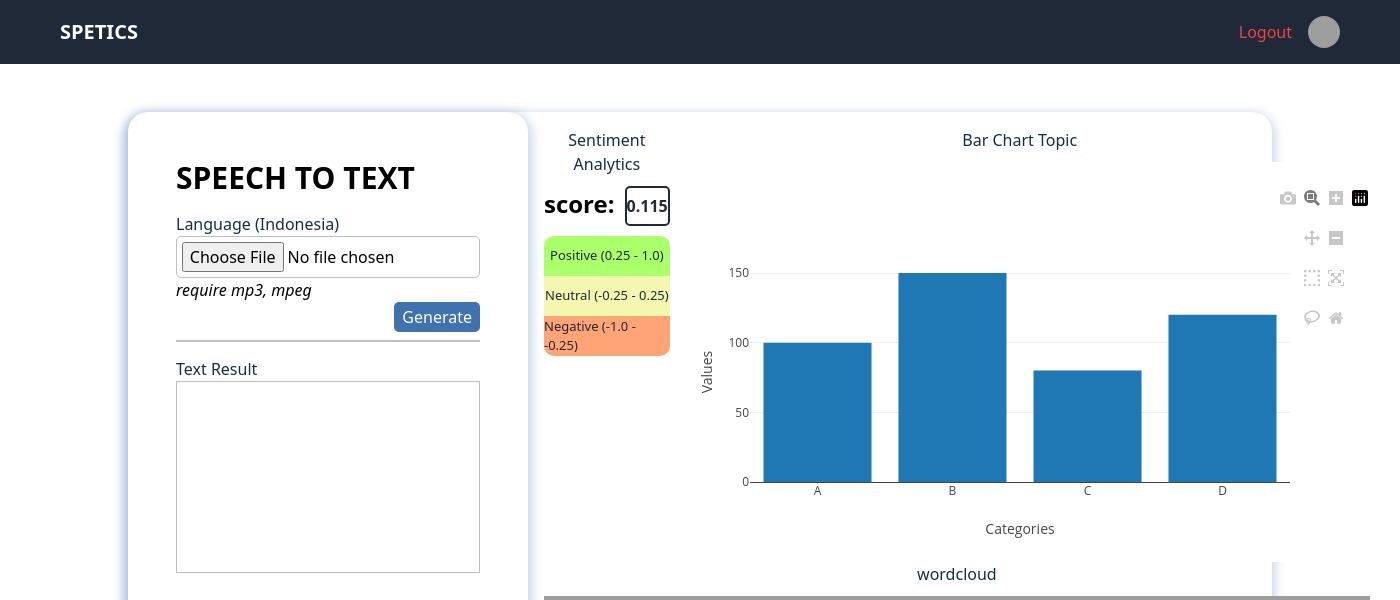
After one commit to abramwf/SPETICTS, a Django app: template analyticts/templates/input.html in a window 1400 px wide. The commit adds this page. Shown: the top 600 px of the page. Run offline with Django 5.2, Linux system fonts and the light colour scheme; the template is opened without the code that fills it, so the values that code supplies are empty; style sheets or scripts are compiled from the project's sources; some libraries are stand-ins or nearby versions; grey boxes are pictures that could not be loaded.

Commit message:
update fe

```diff
--- /dev/null
+++ b/analyticts/templates/input.html
@@ -0,0 +1,135 @@
+<!DOCTYPE html>
+<html lang="en">
+<head>
+    <meta charset="UTF-8">
+    <meta name="viewport" content="width=device-width, initial-scale=1.0">
+    <title>Document</title>
+    {% load static %}
+    <link rel="stylesheet" href="{% static 'styles/style.css' %}">
+    <link rel="stylesheet" href="https://cdn.jsdelivr.net/npm/bootstrap-icons@1.11.3/font/bootstrap-icons.min.css">
+    <link href="https://cdn.jsdelivr.net/npm/tailwindcss@2.2.19/dist/tailwind.min.css" rel="stylesheet">
+    <script src="https://cdn.plot.ly/plotly-latest.min.js"></script>
+</head>
+<body class="bg-#DFEEFF">
+    <header>
+        <nav class="bg-gray-800 p-4">
+            <div class="max-w-7xl mx-auto flex items-center justify-between">
+                <div class="flex items-center">
+                    <a href="profile-page.html" class="text-white text-xl font-semibold">SPETICS</a>
+                </div>
+                <div class="hidden md:flex items-center space-x-4">
+                    <a href="#" class="text-red-500 hover:text-white">Logout</a>
+                    <img src="../image/ProfilePic.jpg" alt="Profile Picture" class="h-8 w-8 rounded-full">
+                </div>
+                <div class="md:hidden">
+                    <button class="text-gray-300 hover:text-white focus:outline-none">
+                        <svg xmlns="http://www.w3.org/2000/svg" class="h-6 w-6" fill="none" viewBox="0 0 24 24" stroke="currentColor">
+                            <path stroke-linecap="round" stroke-linejoin="round" stroke-width="2" d="M4 6h16M4 12h16m-7 6h7"></path>
+                        </svg>
+                    </button>
+                </div>
+            </div>
+        </nav>
+    </header>
+
+    <div class="box">
+        <div class="stt-vz">
+            <div class="stt-detil" style="width: 25rem;">
+                <div class="project-name" style="margin-bottom: 1rem;">
+                    <h1 class="text-3xl font-bold">SPEECH TO TEXT</h1>
+                </div>
+                <div class="lang">
+                    <h3>Language (Indonesia)</h3>
+                </div>
+                <div class="audio-file" style="width: 100%; padding: 0.3rem; background: white; border: 1px #BFBFBF solid; border-radius: 5px;">
+                    <input type="file" name="Upload File" id="" >
+                </div>
+                <p style="font-style: italic;">require mp3, mpeg</p>
+                <input type="button" id="generate-stt" value="Generate">
+                <div class="result-text">
+                    <h3 style="margin-top: 15px;">Text Result</h3>
+                    <div class="result-box">
+                    </div>
+                </div>
+            </div>
+            <div class="chart-box" style="width: 100%; padding: 1rem;">
+                <div class="sat">
+                    <div class="SA" style="width: auto;">
+                        <h2 id="chart" style="margin-top: 0;">Sentiment Analytics</h2>
+                        <div class="sa-score" style="display: flex;">
+                            <p style="font-size: x-large; font-weight: bold; margin-right: 10px; justify-self: center;">score:</p>
+                            <div class="sa-score-box" style="display: flex; height: 40px; width: 100%; border-radius: 5px; align-items: center; justify-content: center; margin-bottom: 10px; border: 2px solid rgb(31 41 55); color: rgb(31 41 55); font-weight: 600;">0.115</div>
+                        </div>
+                        <div class="sa-info" style=" border-radius: 10px; overflow: hidden;">
+                            <div class="sa-score-box" style="display: flex; height: 40px; width: 100%; align-items: center; justify-content: center; background-color: #abff6b; color: rgb(31 41 55); font-weight: 500;">Positive (0.25 - 1.0)</div>
+                            <div class="sa-score-box" style="display: flex; height: 40px; width: 100%; align-items: center; justify-content: center; background-color: #f3f7b0; color: rgb(31 41 55); font-weight: 500;">Neutral (-0.25 - 0.25)</div>
+                            <div class="sa-score-box" style="display: flex; height: 40px; width: 100%; align-items: center; justify-content: center; background-color: #ffa476; color: rgb(31 41 55); font-weight: 500;">Negative (-1.0 - -0.25)</div>
+                        </div>
+                    </div>
+                    <div class="bar-chart" style="">
+                        <h2 id="chart">Bar Chart Topic</h2>
+                        <div id="barChart" style=""></div>
+                    </div>
+                </div>
+                <div class="wordcloud">
+                    <h2 id="chart">wordcloud</h2>
+                    <img src="../image/wordcloud.svg" alt="" srcset="" style="width: 100%; height: 400px; object-fit: cover;">
+                </div>
+            </div>
+        </div>
+        <div class="detil-other">
+            <div class="other-file-title" style="margin-bottom: 1rem;">
+                <h1 class="text-2xl font-bold">Other Latest Input</h1>
+            </div>
+            <div class="other-files">
+                <div class="other-file">
+                    <h3>anune.mp3</h3>
+                    <p>Lorem ipsum dolor sit amet, consectetuer adipiscing elit. Maecenas porttitor congue massa. Fusce posuere, magna sed pulv...</p>
+                    <p class="more">
+                        more <i class="bi bi-arrow-right-short" style="font-weight: bold;"></i>
+                    </p>
+                </div>
+                <div class="other-file">
+                    <h3>anune.mp3</h3>
+                    <p>Lorem ipsum dolor sit amet, consectetuer adipiscing elit. Maecenas porttitor congue massa. Fusce posuere, magna sed pulv...</p>
+                    <p class="more">
+                        more <i class="bi bi-arrow-right-short" style="font-weight: bold;"></i>
+                    </p>
+                </div>
+                <div class="other-file">
+                    <h3>anune.mp3</h3>
+                    <p>Lorem ipsum dolor sit amet, consectetuer adipiscing elit. Maecenas porttitor congue massa. Fusce posuere, magna sed pulv...</p>
+                    <p class="more">
+                        more <i class="bi bi-arrow-right-short" style="font-weight: bold;"></i>
+                    </p>
+                </div>
+                <div class="other-file">
+                    <h3>anune.mp3</h3>
+                    <p>Lorem ipsum dolor sit amet, consectetuer adipiscing elit. Maecenas porttitor congue massa. Fusce posuere, magna sed pulv...</p>
+                    <p class="more">
+                        more <i class="bi bi-arrow-right-short" style="font-weight: bold;"></i>
+                    </p>
+                </div>
+                <p class="more" style="font-size: 20px; text-align: center; width: 100%;">
+                    More <i class="bi bi-arrow-right-short" style="font-weight: bold; justify-self: center; align-self: center;"></i>
+                </p>
+            </div>
+        </div>
+
+    </div>
+    <script>
+        const data = [
+            { x: ['A', 'B', 'C', 'D'], y: [100, 150, 80, 120], type: 'bar' }
+        ];
+
+        // Layout options
+        const layout = {
+            xaxis: { title: 'Categories' },
+            yaxis: { title: 'Values' }
+        };
+
+        // Display the chart
+        Plotly.newPlot('barChart', data, layout);
+    </script>
+</body>
+</html>
--- a/analyticts/views.py
+++ b/analyticts/views.py
@@ -2,4 +2,4 @@ from django.shortcuts import render
 
 # Create your views here.
 def main(request):
-  return render(request, 'Detil page.html')
+  return render(request, 'detil-page.html')
--- a/speticts/settings.py
+++ b/speticts/settings.py
@@ -122,7 +122,7 @@ USE_TZ = True
 STATIC_URL = '/static/'
 
 STATICFILES_DIRS = [
-    BASE_DIR / 'analyticts' / 'static'
+    BASE_DIR / 'static'
 ]
 
 # Default primary key field type
--- a/analyticts/static/styles/style.css
+++ b/static/styles/style.css
@@ -1,6 +1,13 @@
 @tailwind base;
 @tailwind components;
 @tailwind utilities;
+
+.box{
+    padding-left: 8rem;
+    padding-right: 8rem;
+    padding-top: 3rem;
+    padding-bottom: 3rem;
+}
 
 h2 {
     font-size: large;
@@ -14,16 +21,16 @@ h3{
     font-weight: bolder;
 }
 
-.detil-content {
+.detil-content, .stt-detil{
     display: flex;
     flex-direction: column;
-    margin-left: 8rem;
+    /* margin-left: 8rem;
     margin-right: 8rem;
     margin-top: 3rem;
-    margin-bottom: 3rem;
+    margin-bottom: 3rem;  */
     padding: 3rem;
     background: white;
-    box-shadow: 0px 4px 30px 18px rgba(63, 114, 175, 0.25);
+    box-shadow: 0px 4px 10px 5px rgba(63, 114, 175, 0.25);
     border-radius: 20px;
     justify-items: center;
 }
@@ -49,12 +56,13 @@ h3{
     width: 100%;
 } */
 #barChart {
-    width: auto;
+    width: max-content;
+    height: 400px;
 }
 
 .other-file {
     display: flex;
-    flex: 1 1 47%;
+    flex: 1 1 45%;
     flex-direction: column;
     margin: 1rem;
     padding: 2rem;
@@ -75,10 +83,10 @@ h3{
 .detil-other {
     display: flex;
     flex-direction: column;
-    margin-left: 8rem;
+    /* margin-left: 8rem;
     margin-right: 8rem;
+    margin-bottom: 3rem; */
     margin-top: 3rem;
-    margin-bottom: 3rem;
     padding: 3rem;
     background: white;
     box-shadow: 0px 4px 30px 18px rgba(63, 114, 175, 0.25);
@@ -93,6 +101,56 @@ h3{
 
 #chart {
     text-align: center;
-    margin-top: 20px;
     margin-bottom: 10px;
 }
+
+.stt-vz {
+    display: flex;
+    flex-direction: row;
+    background: white;
+    box-shadow: 0px 4px 10px 4px rgba(63, 114, 175, 0.25);
+    border-radius: 20px;
+}
+
+.result-text {
+    border-top: 2px #BFBFBF solid;
+    margin-top: 0.5rem;
+    height: 100%;
+}
+
+#generate-stt {
+    width: min-content;
+    height: min-content;
+    background-color: #3F72AF;
+    color: white;
+    padding-left: 0.5rem;
+    padding-right: 0.5rem;
+    padding-top: 0.2rem;
+    padding-bottom: 0.2rem;
+    justify-content: center;
+    align-items: center;
+    align-self: flex-end;
+    border-radius: 5px;
+}
+
+.result-box {
+    border: 1px #BFBFBF solid;
+    min-height: 12rem;
+    max-height: calc(100% - 43.8px);
+    padding: 0.5rem;
+}
+
+.sat {
+    display: flex;
+    flex-direction: row;
+    width: 100%;
+    justify-content: space-around;
+}
+
+.SA {
+    width: 30%;
+}
+
+.sa-info .sa-score-box {
+    font-size: small;
+}
```
Also changed, not shown: analyticts/templates/detil-page.html (renamed from analyticts/templates/Detil page.html, +5 -4 lines), analyticts/templates/profile-page.html (added, +101 -0 lines), static/styles/profile.css (added, +130 -0 lines), static/styles/output.css (renamed from analyticts/static/styles/output.css).
